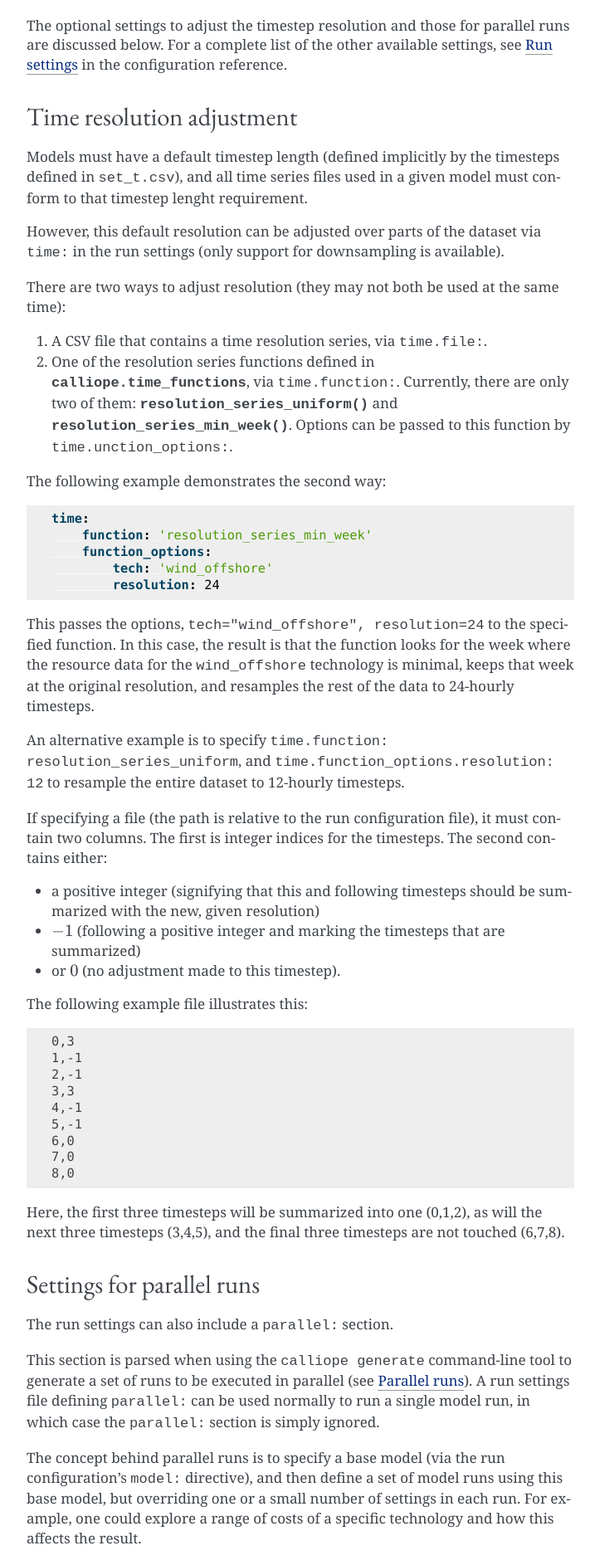
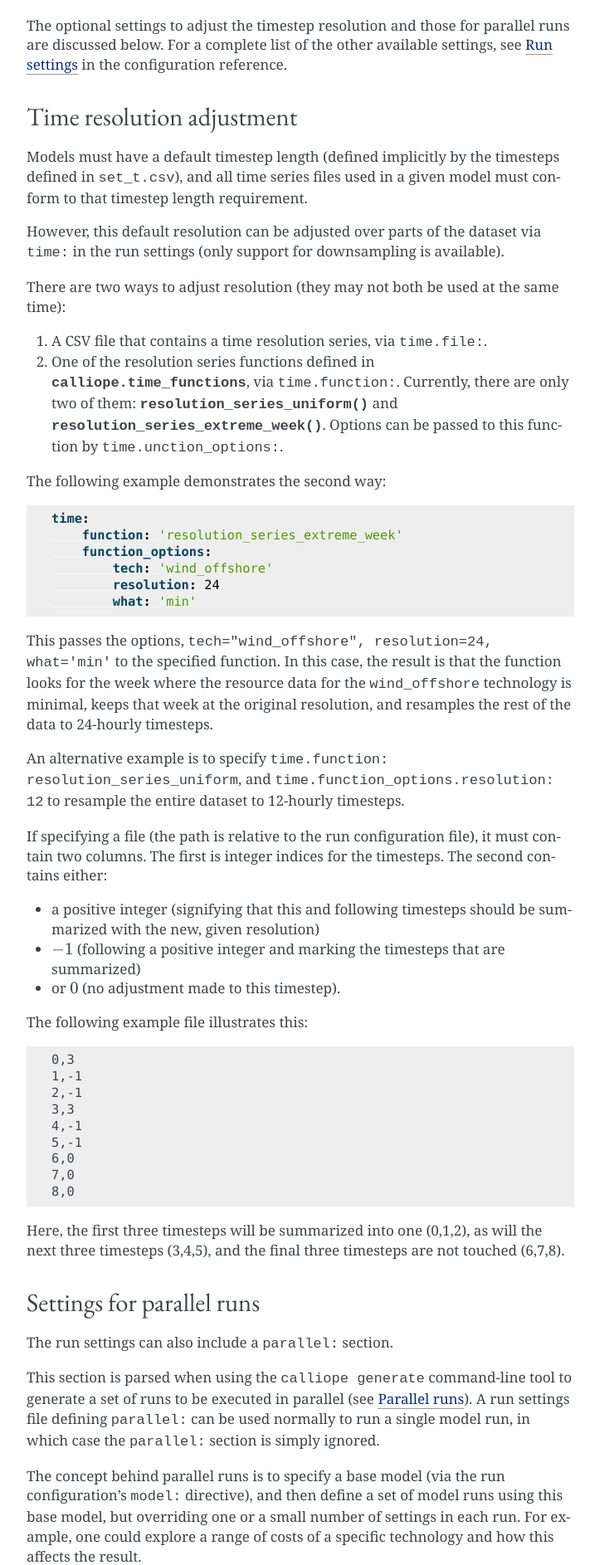
Before and after one commit to calliope-project/calliope, a Sphinx documentation site: the page built from doc/user/run_configuration.rst, in a window 1280 px wide. Shown: the part 764-2650 px from the top of the page at 83% size, without its empty margins (388-1111 px from the left). Built offline with Sphinx 7.4.7, drawn with Linux system fonts in a browser that asks for light colours; pages that are not in the unit, such as notebooks, are missing from menus.

Commit message:
More minor fixes

```diff
--- a/doc/_themes/flask_calliope/static/flasky.css_t
+++ b/doc/_themes/flask_calliope/static/flasky.css_t
@@ -333,8 +333,27 @@
     padding: 0 0.8em 0 0;
 }
 
+table.field-list th.field-name {
+    background-color: rgb(238, 238, 238);
+    padding: 1px 8px 1px 5px;
+    white-space: nowrap;
+    font-weight: normal;
+}
+
 table.field-list td {
     padding: 0;
+}
+
+table.field-list td.field-body {
+    padding-left: 10px;
+}
+
+table.field-list td.field-body > p {
+    font-style: italic;
+}
+
+table.field-list td.field-body > p > strong {
+    font-style: normal;
 }
 
 table.footnote td.label {
@@ -367,6 +386,11 @@
 dl {
     margin: 0;
     padding: 0;
+}
+
+dl.method {
+    border-top: 1px solid #E2E2E2;
+    padding-top: 10px;
 }
 
 dl dd {
--- a/doc/conf.py
+++ b/doc/conf.py
@@ -70,8 +70,10 @@
 
 # Add any Sphinx extension module names here, as strings. They can be extensions
 # coming with Sphinx (named 'sphinx.ext.*') or your custom ones.
-extensions = ['sphinx.ext.autodoc', 'sphinx.ext.mathjax', 'sphinx.ext.viewcode']
-#              'numfig']
+extensions = ['sphinx.ext.autodoc', 'sphinx.ext.mathjax', 'sphinx.ext.viewcode',
+              # 'numfig',
+              # 'sphinx.ext.autosummary',
+              'numpydoc']
 
 # Add any paths that contain templates here, relative to this directory.
 templates_path = ['_templates']
--- a/doc/user/run_configuration.rst
+++ b/doc/user/run_configuration.rst
@@ -29,7 +29,7 @@
 Time resolution adjustment
 --------------------------
 
-Models must have a default timestep length (defined implicitly by the timesteps defined in ``set_t.csv``), and all time series files used in a given model must conform to that timestep lenght requirement.
+Models must have a default timestep length (defined implicitly by the timesteps defined in ``set_t.csv``), and all time series files used in a given model must conform to that timestep length requirement.
 
 However, this default resolution can be adjusted over parts of the dataset via ``time:`` in the run settings (only support for downsampling is available).
 
@@ -37,19 +37,20 @@
 
 1. A CSV file that contains a time resolution series, via ``time.file:``.
 
-2. One of the resolution series functions defined in :mod:`calliope.time_functions`, via ``time.function:``. Currently, there are only two of them: :func:`~calliope.~time_functions.resolution_series_uniform` and :func:`~calliope.~time_functions.resolution_series_min_week`. Options can be passed to this function by ``time.unction_options:``.
+2. One of the resolution series functions defined in :mod:`calliope.time_functions`, via ``time.function:``. Currently, there are only two of them: :func:`~calliope.~time_functions.resolution_series_uniform` and :func:`~calliope.~time_functions.resolution_series_extreme_week`. Options can be passed to this function by ``time.unction_options:``.
 
 The following example demonstrates the second way:
 
 .. code-block:: yaml
 
    time:
-       function: 'resolution_series_min_week'
+       function: 'resolution_series_extreme_week'
        function_options:
            tech: 'wind_offshore'
            resolution: 24
+           what: 'min'
 
-This passes the options, ``tech="wind_offshore", resolution=24`` to the specified function. In this case, the result is that the function looks for the week where the resource data for the ``wind_offshore`` technology is minimal, keeps that week at the original resolution, and resamples the rest of the data to 24-hourly timesteps.
+This passes the options, ``tech="wind_offshore", resolution=24, what='min'`` to the specified function. In this case, the result is that the function looks for the week where the resource data for the ``wind_offshore`` technology is minimal, keeps that week at the original resolution, and resamples the rest of the data to 24-hourly timesteps.
 
 An alternative example is to specify ``time.function: resolution_series_uniform``, and ``time.function_options.resolution: 12`` to resample the entire dataset to 12-hourly timesteps.
 
```
Also changed, not shown: 1 other file.
